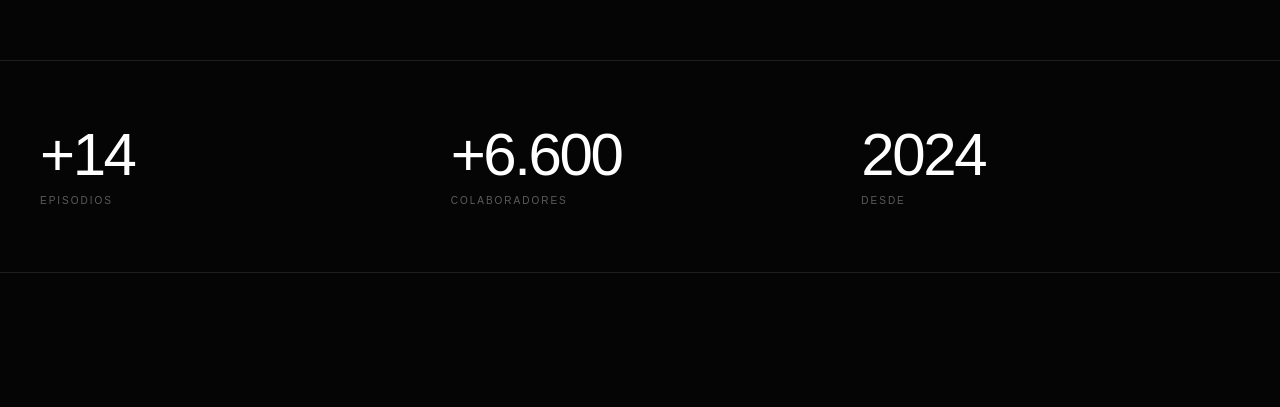
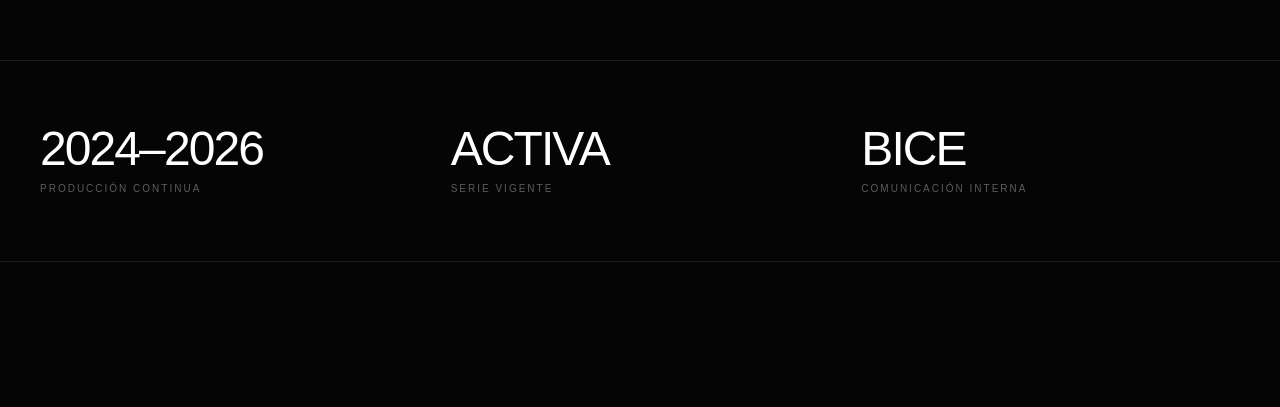
Before and after one commit to TronxGroup/Dekaelo-Media, a Next.js app: page /proyectos/bice in a window 1280 px wide. Shown: the part 2331-2738 px from the top of the page. Built offline with nearby package versions, Linux system fonts and the light colour scheme.

Commit message:
Update page.tsx

```diff
--- a/app/proyectos/[slug]/page.tsx
+++ b/app/proyectos/[slug]/page.tsx
@@ -12,18 +12,18 @@ const projects = {
     videoId: "AUUiBDv242k",
 
     challenge:
-      "Acompañar el proceso de integración entre BICECORP y Grupo Security mediante un formato de comunicación cercano que conectara a la alta administración con más de 6.600 colaboradores.",
+      "Acompañar el proceso de integración entre BICECORP y Grupo Security mediante un formato de comunicación cercano que conectara a la alta administración con sus colaboradores.",
 
     solution:
-      "La serie interna Nos Une, conducida por Paloma Ávila, comunicó decisiones estratégicas, avances del proceso de integración y mensajes de liderazgo con un lenguaje audiovisual cercano, claro y profesional.",
+      "Desde 2024, Dekaelo Media está a cargo de la producción audiovisual de Nos Une, desarrollando una serie de comunicación interna conducida por Paloma Ávila, con entrevistas, registro y postproducción.",
 
     result:
-      "Más de 14 episodios producidos y una herramienta de comunicación interna para acompañar uno de los principales procesos de integración del grupo.",
+      "Una serie activa que continúa desarrollándose hasta hoy, acompañando la comunicación interna de BICE durante 2024, 2025 y 2026.",
 
     stats: [
-      ["+14", "episodios"],
-      ["+6.600", "colaboradores"],
-      ["2024", "desde"],
+      ["2024–2026", "producción continua"],
+      ["ACTIVA", "serie vigente"],
+      ["BICE", "comunicación interna"],
     ],
 
     hero: "/projects/bice/hero.png",
@@ -39,23 +39,25 @@ const projects = {
     title: "LOLOSAURIOS",
     subtitle: "La Nueva Tertulia",
     category: "Formato editorial · Entretenimiento",
-    description:
-      "La conversación que ya no existe en televisión.",
+    description: "La conversación que ya no existe en televisión.",
     videoId: "8638BE6Uumg",
 
     challenge:
-      "Crear un formato de conversación con identidad propia y conectar con una comunidad interesada en humor, cultura y conversación.",
+      "Crear un formato de conversación con identidad propia, capaz de conectar con una audiencia adulta interesada en humor, cultura y conversación.",
 
     solution:
-      "Desarrollamos y producimos Lolosaurios como un formato editorial multiplataforma, con una producción audiovisual consistente, identidad reconocible y estrategia de publicación en YouTube.",
+      "Dekaelo Media desarrolló y produjo Lolosaurios desde su lanzamiento el 12 de julio de 2026, encargándose de la producción audiovisual de los episodios y del desarrollo de contenido para YouTube e Instagram.",
 
     result:
-      "Una temporada proyectada de 12 episodios. Al momento del dossier, el canal registraba 6 episodios publicados, 1.715 suscriptores y 88.316 vistas acumuladas.",
+      "El proyecto comenzó desde cero el 12 de julio de 2026. Al 24 de septiembre, el canal de YouTube había alcanzado 2.470 suscriptores, 169.708 vistas y 22.900 horas de reproducción con 10 episodios publicados. En Instagram, Dekaelo Media también gestiona el contenido y la cuenta alcanzó 13.500 seguidores al 25 de septiembre de 2026.",
 
     stats: [
-      ["12", "episodios temporada"],
-      ["1.715", "suscriptores"],
-      ["88.316", "vistas del canal"],
+      ["2.470", "suscriptores YouTube"],
+      ["169,7K", "vistas YouTube"],
+      ["22,9K", "horas de reproducción"],
+      ["+2,5K", "suscriptores ganados"],
+      ["13.500", "seguidores Instagram"],
+      ["10", "episodios publicados"],
     ],
 
     hero: "/projects/lolosaurios/hero.png",
@@ -71,23 +73,29 @@ const projects = {
     title: "FÚTBOL Y PARRILLA",
     subtitle: "Fútbol, historias y buena parrilla.",
     category: "Formato editorial · Deporte",
-    description:
-      "Historias, fútbol y conversación alrededor de la mesa.",
+    description: "Historias, fútbol y conversación alrededor de la mesa.",
     videoId: "PLSfbZU_asQ",
 
     challenge:
-      "Desarrollar para Ian Mac-Niven un formato de conversación sobre fútbol chileno, bajo su nombre, capaz de convocar a referentes históricos del deporte y construir una audiencia digital medible.",
+      "Desarrollar para Ian Mac-Niven un formato de conversación sobre fútbol chileno, bajo su nombre, capaz de convocar a referentes históricos del deporte y construir una audiencia digital.",
 
     solution:
-      "Desarrollamos un formato de conversación alrededor de una parrilla, reuniendo a referentes del fútbol y figuras públicas en un espacio pensado para generar conversación, historias y contenido digital.",
+      "Dekaelo Media estuvo a cargo de la producción de los primeros cuatro episodios, desarrollando el registro audiovisual, realización y postproducción del formato.",
 
     result:
-      "Los primeros cuatro episodios acumularon aproximadamente 316 mil vistas. El primer episodio alcanzó 161.472 vistas.",
+      "Los primeros cuatro episodios alcanzaron aproximadamente 316 mil vistas en conjunto dentro de una serie de 45 capítulos.",
 
     stats: [
-      ["~316K", "vistas · 4 episodios"],
-      ["161K", "vistas · episodio 1"],
-      ["2024", "producción"],
+      ["4", "episodios producidos"],
+      ["45", "episodios del proyecto"],
+      ["~316K", "vistas · primeros 4"],
+    ],
+
+    ranking: [
+      ["1", "161.472", "1°"],
+      ["2", "52.911", "6°"],
+      ["3", "35.527", "9°"],
+      ["4", "65.764", "3°"],
     ],
 
     hero: "/projects/futbol-y-parrilla/hero.png",
@@ -103,8 +111,7 @@ const projects = {
     title: "BREAK INDUSTRIAL",
     subtitle: "Tecnología · Innovación · Industria",
     category: "Posicionamiento B2B · Liderazgo de industria",
-    description:
-      "Conversaciones sobre innovación y transformación industrial.",
+    description: "Conversaciones sobre innovación y transformación industrial.",
     videoId: "2G7oKXKjPl8",
 
     challenge:
@@ -114,7 +121,7 @@ const projects = {
       "Una serie financiada por CORFO y auspiciada por la Universidad Andrés Bello y Colbún, con representantes de CORFO, Microsoft Sudamérica, Siemens y Kauel.",
 
     result:
-      "Una serie de 8 episodios orientada a generar contenido especializado y posicionamiento B2B alrededor de la innovación y la industria.",
+      "8 episodios producidos para generar contenido especializado y posicionamiento B2B alrededor de la innovación y la industria.",
 
     stats: [
       ["8", "episodios"],
@@ -135,8 +142,7 @@ const projects = {
     title: "CREANDO LÍDERES PARA ASIA",
     subtitle: "Visión global · Liderazgo · Impacto regional",
     category: "Posicionamiento B2B · Liderazgo de industria",
-    description:
-      "Conversaciones que conectan con Asia.",
+    description: "Conversaciones que conectan con Asia.",
     videoId: "byTylGKp-uI",
 
     challenge:
@@ -184,11 +190,13 @@ export default function ProjectPage({
   }
 
   return (
-    <main className="bg-[#050505] text-white">
+    <main className="min-h-screen bg-[#050505] text-white">
 
-      {/* HEADER */}
+      {/* =====================================================
+          HEADER
+      ====================================================== */}
 
-      <header className="fixed left-0 top-0 z-50 w-full px-5 py-5 md:px-10 md:py-7">
+      <header className="fixed left-0 top-0 z-50 w-full bg-gradient-to-b from-black/70 to-transparent px-5 py-5 md:px-10 md:py-7">
         <Link
           href="/"
           className="text-[10px] uppercase tracking-[0.25em] text-white/70 transition hover:text-white"
@@ -197,7 +205,9 @@ export default function ProjectPage({
         </Link>
       </header>
 
-      {/* HERO */}
+      {/* =====================================================
+          HERO
+      ====================================================== */}
 
       <section className="relative pt-28 md:pt-36">
 
@@ -238,7 +248,9 @@ export default function ProjectPage({
 
       </section>
 
-      {/* INTRO */}
+      {/* =====================================================
+          INTRO
+      ====================================================== */}
 
       <section className="px-5 py-24 md:px-10 md:py-32">
 
@@ -264,7 +276,9 @@ export default function ProjectPage({
 
       </section>
 
-      {/* VIDEO */}
+      {/* =====================================================
+          VIDEO
+      ====================================================== */}
 
       <section className="px-5 pb-24 md:px-10 md:pb-32">
 
@@ -295,21 +309,23 @@ export default function ProjectPage({
 
       </section>
 
-      {/* STATS */}
+      {/* =====================================================
+          STATS
+      ====================================================== */}
 
       <section className="border-y border-white/10 px-5 py-12 md:px-10 md:py-16">
 
-        <div className="grid grid-cols-1 gap-8 md:grid-cols-3">
+        <div className="grid grid-cols-2 gap-x-8 gap-y-10 md:grid-cols-3">
 
           {project.stats.map(([number, label]) => (
 
-            <div key={label}>
+            <div key={`${number}-${label}`}>
 
-              <div className="text-4xl font-medium tracking-[-0.04em] md:text-6xl">
+              <div className="text-3xl font-medium tracking-[-0.04em] md:text-5xl">
                 {number}
               </div>
 
-              <div className="mt-2 text-[10px] uppercase tracking-[0.2em] text-white/35">
+              <div className="mt-2 max-w-[180px] text-[10px] uppercase tracking-[0.2em] leading-relaxed text-white/35">
                 {label}
               </div>
 
@@ -321,7 +337,71 @@ export default function ProjectPage({
 
       </section>
 
-      {/* CASE STUDY */}
+      {/* =====================================================
+          FUTBOL Y PARRILLA — RANKING
+      ====================================================== */}
+
+      {"ranking" in project && project.ranking && (
+
+        <section className="border-b border-white/10 px-5 py-20 md:px-10 md:py-28">
+
+          <div className="grid gap-12 md:grid-cols-12">
+
+            <div className="md:col-span-4">
+
+              <p className="text-[10px] uppercase tracking-[0.3em] text-[#f51b24]">
+                Audiencia
+              </p>
+
+              <h2 className="mt-5 text-3xl font-medium tracking-[-0.03em] md:text-4xl">
+                Primeros 4 episodios
+              </h2>
+
+              <p className="mt-5 max-w-sm text-sm leading-relaxed text-white/40">
+                Dekaelo Media produjo los primeros cuatro episodios
+                dentro de una serie de 45 capítulos.
+              </p>
+
+            </div>
+
+            <div className="md:col-span-7 md:col-start-6">
+
+              <div className="border-t border-white/20">
+
+                <div className="grid grid-cols-3 border-b border-white/10 py-4 text-[10px] uppercase tracking-[0.2em] text-white/35">
+                  <span>Ep.</span>
+                  <span>Vistas</span>
+                  <span>Posición canal</span>
+                </div>
+
+                {project.ranking.map(
+                  ([episode, views, position]) => (
+
+                    <div
+                      key={episode}
+                      className="grid grid-cols-3 border-b border-white/10 py-5 text-sm"
+                    >
+                      <span>{episode}</span>
+                      <span>{views}</span>
+                      <span>{position}</span>
+                    </div>
+
+                  )
+                )}
+
+              </div>
+
+            </div>
+
+          </div>
+
+        </section>
+
+      )}
+
+      {/* =====================================================
+          CASE STUDY
+      ====================================================== */}
 
       <section className="px-5 py-24 md:px-10 md:py-36">
 
@@ -397,7 +477,9 @@ export default function ProjectPage({
 
       </section>
 
-      {/* GALERÍA */}
+      {/* =====================================================
+          GALERÍA
+      ====================================================== */}
 
       <section className="px-5 pb-24 md:px-10 md:pb-36">
 
@@ -442,7 +524,9 @@ export default function ProjectPage({
 
       </section>
 
-      {/* CONTACT */}
+      {/* =====================================================
+          CONTACT
+      ====================================================== */}
 
       <section className="border-t border-white/10 px-5 py-28 md:px-10 md:py-36">
 
```
